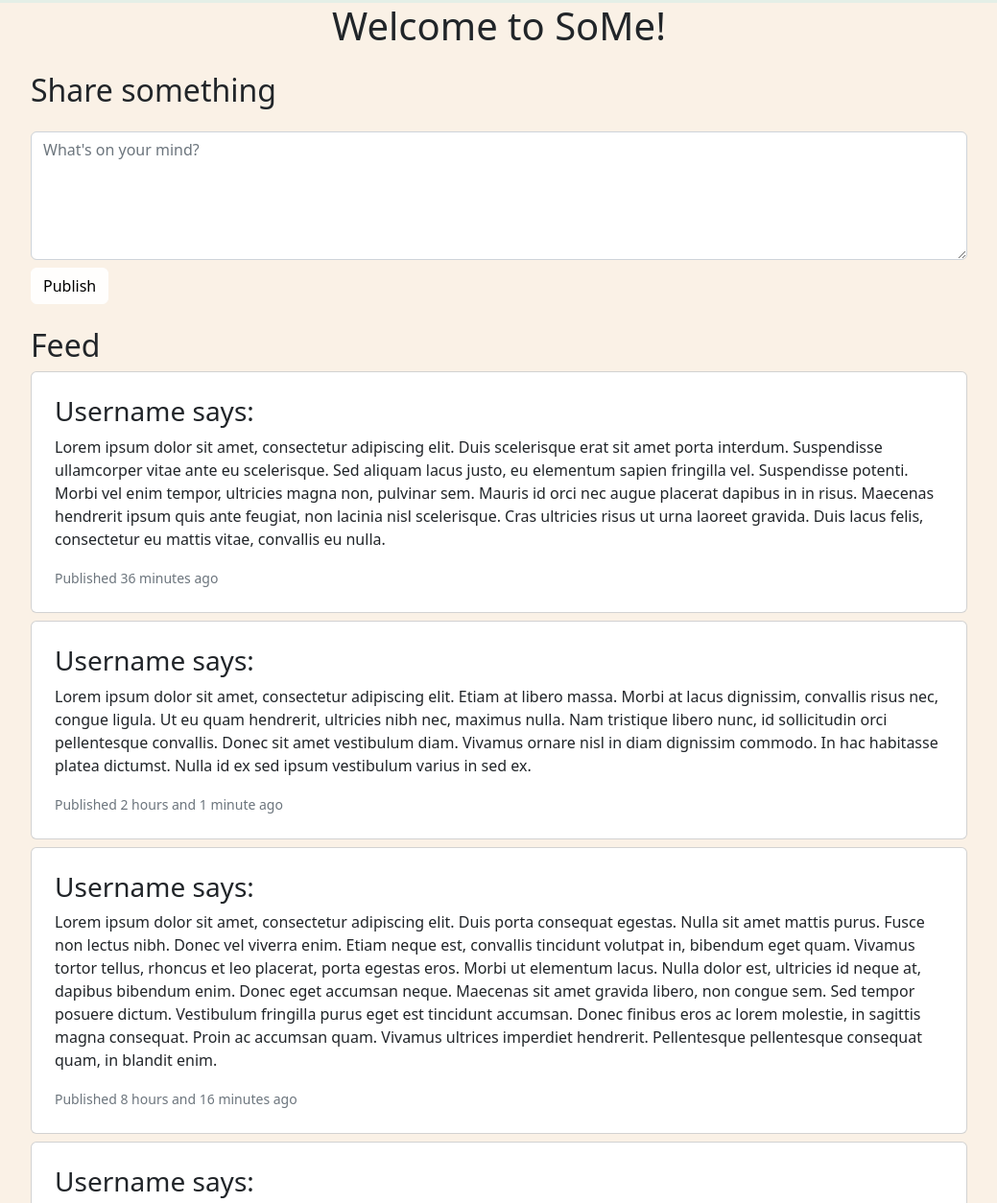
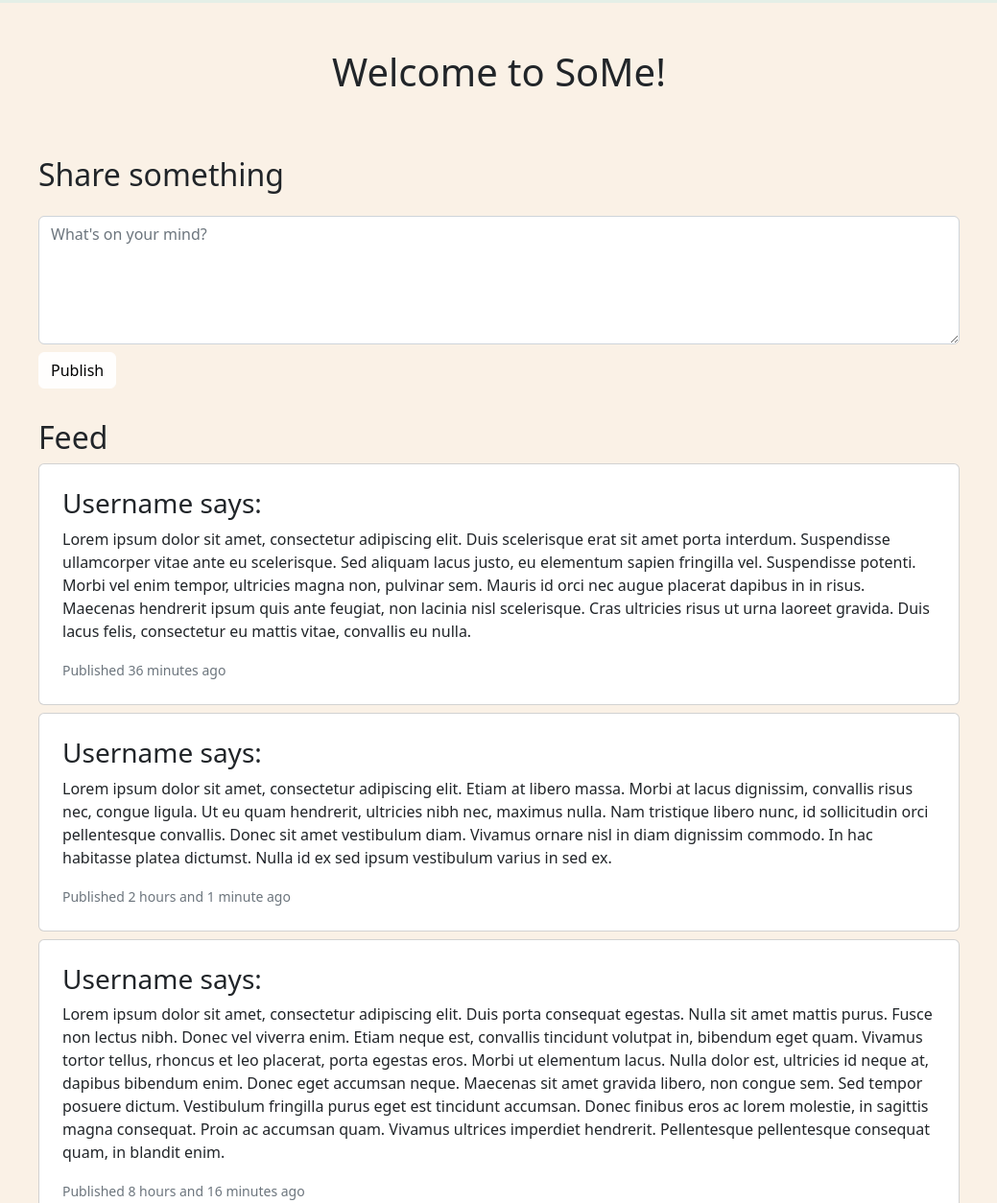
Before and after one commit to cdragvik/CSS-Frameworks, a website: page index.html in a window 1280 px wide. Shown: the part 114-1368 px from the top of the page at 96% size, without its empty margins (120-1159 px from the left). Drawn offline with Linux system fonts and the light colour scheme.

Commit message:
Changes to styling

```diff
--- a/index.html
+++ b/index.html
@@ -30,14 +30,15 @@
     <main>
         <div style="max-width:1000px;"class="container">
 
-            <h1>Welcome to SoMe!</h1>
+            <h1 class="m-5">Welcome to SoMe!</h1>
 
-            <div class="pt-3">
+            <div class="pt-3 m-2">
                 <h2>Share something</h2>
                 <textarea rows="5" class="form-control mt-4 mb-2" placeholder="What's on your mind?"></textarea>
                 <button class="btn btn-secondary mb-4" type="submit">Publish</button>
             </div>
 
+            <div class="m-2">
                 <h2>Feed</h2>
                 <div class="card p-2 mb-2">
                     <div class="card-body">
@@ -67,11 +68,13 @@
                         <p class="card-text"><small class="text-muted">Published 1 day ago</small></p>
                     </div>
                 </div>
+            </div>
+
 
         </div>
     </main>
     <footer>
-        <p class="bg-light p-3 text-center">&copy; Designed and built by Christiane Nanette Dragvik</p>
+        <p class="bg-light p-3 m-0 text-center">&copy; Designed and built by Christiane Nanette Dragvik</p>
     </footer>
 </body>
 </html>
```
Also changed, not shown: login.html (+2 -2 lines). Lines whose indentation alone changed are shown as unchanged.
